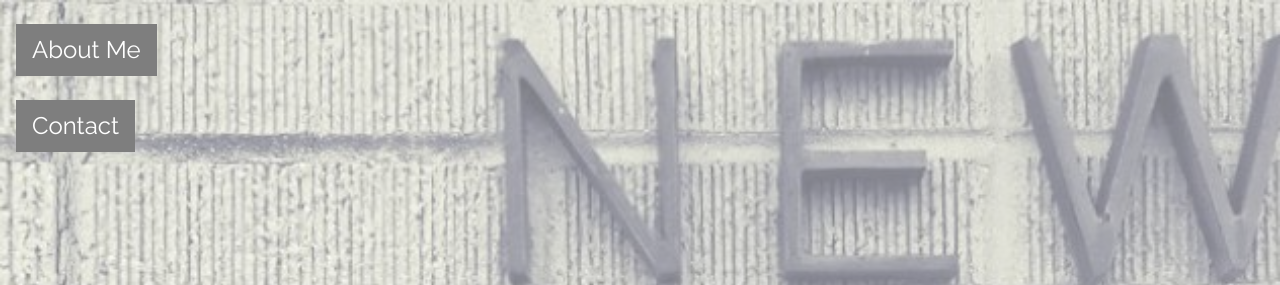
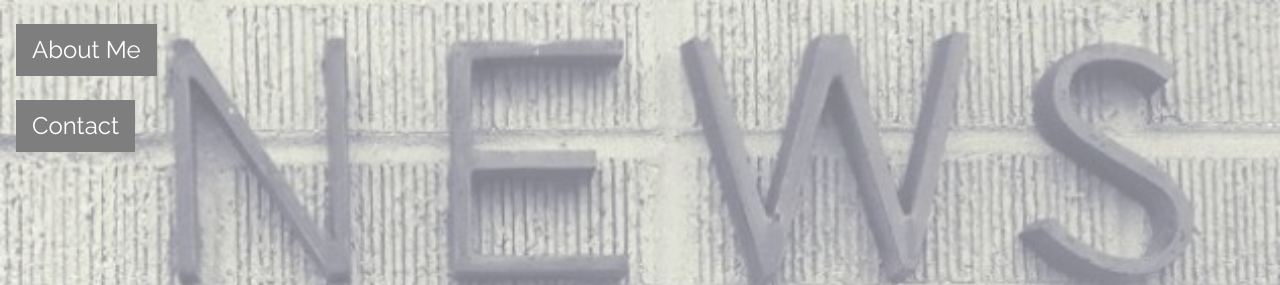
Before and after one commit to Jdharden/Jdharden.github.io, a plain HTML site: page index.html in a window 1280 px wide. Shown: the top 285 px of the page. Drawn offline with nearby package versions, Linux system fonts and the light colour scheme.

Commit message:
Update index.html

```diff
--- a/index.html
+++ b/index.html
@@ -12,9 +12,13 @@ body, html {height: 100%}
 .bgimg {
   background-image: url('https://github.com/Jdharden/Jdharden.github.io/blob/master/1276948_10153245243810386_136202591_o.jpg?raw=true');
   min-height: 100%;
-  background-position: center;
+  opacity: .5;
   background-size: cover;
-  opacity: .5;
+  background-position: right;
+  object-position: 50% 100%;
+
+
+
 }
 </style>
 </head>
```
